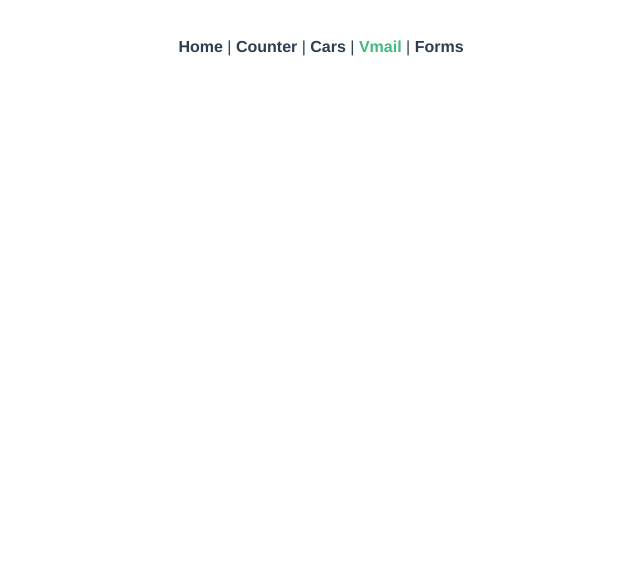
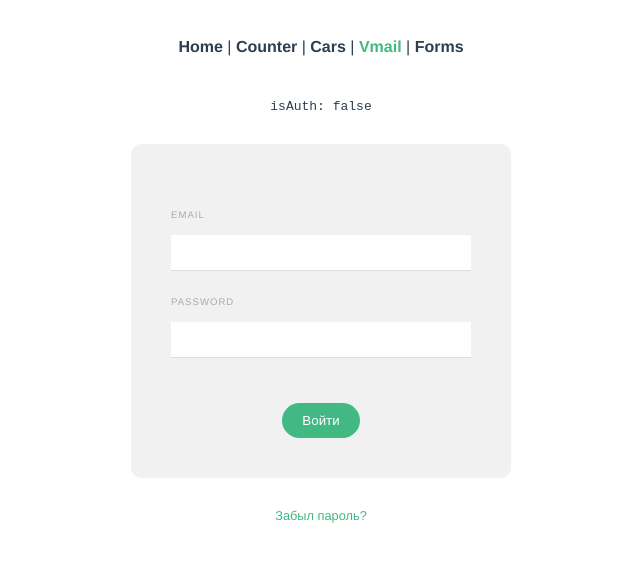
Before and after one commit to kirill-petrov/demo-vue-2, a Vue app: page /vmail in a window 1280 px wide. Shown: the top 562 px of the page, without its empty margins (319-959 px from the left). Built offline with nearby package versions, Linux system fonts and the light colour scheme.

Commit message:
testing Vmail

```diff
--- /dev/null
+++ b/src/components/AppEmailBody.vue
@@ -0,0 +1,22 @@
+<template>
+  <div>
+    <h2>Тема письма</h2>
+    <p>
+      Lorem ipsum dolor sit amet, consectetur adipisicing elit. Adipisci animi,
+      cumque ea laborum laudantium nostrum odio quis soluta sunt velit?
+    </p>
+    <button @click="$router.push({ name: 'vmail' })" class="btn">
+      Закрыть
+    </button>
+  </div>
+</template>
+
+<script>
+export default {};
+</script>
+
+<style>
+.btn {
+  width: auto;
+}
+</style>
--- /dev/null
+++ b/src/components/LoginComp.vue
@@ -0,0 +1,60 @@
+<template>
+  <div v-if="visible">
+    <form class="form" @submit.prevent="submit">
+      <div>
+        <label class="form__label" for="email">Email</label>
+        <input
+          class="form__input"
+          type="text"
+          id="email"
+          v-model.trim="email"
+        />
+      </div>
+      <div>
+        <label class="form__label" for="password">Password</label>
+        <input
+          class="form__input"
+          type="password"
+          id="password"
+          v-model="password"
+        />
+      </div>
+      <div class="form__btn-submit"><button>Войти</button></div>
+    </form>
+    <router-link class="form__link" to="/vmail/forget"
+      >Забыл пароль?</router-link
+    >
+  </div>
+</template>
+
+<script>
+export default {
+  name: 'LoginComp',
+  props: {
+    visible: {
+      type: Boolean,
+    },
+  },
+  data() {
+    return {
+      email: '',
+      password: '',
+    };
+  },
+  computed: {
+    isValid() {
+      return this.email !== '' && this.password !== '';
+    },
+  },
+  inject: ['login'],
+  methods: {
+    submit() {
+      if (this.isValid) {
+        this.email = '';
+        this.password = '';
+        this.login();
+      }
+    },
+  },
+};
+</script>
--- /dev/null
+++ b/src/components/SignupForm.vue
@@ -0,0 +1,163 @@
+<template>
+  <form class="form" @submit.prevent="handleSubmit">
+    <label class="form__label">email: {{ email }}</label>
+    <input class="form__input" type="email" v-model="email" required />
+
+    <label class="form__label">password: {{ password }}</label>
+    <input class="form__input" type="password" v-model="password" required />
+    <div class="form__error" v-if="passwordError">{{ passwordError }}</div>
+
+    <label class="form__label">role: {{ role }}</label>
+    <select class="form__select" v-model="role">
+      <option value="frontend">frontend</option>
+      <option value="backend">backend</option>
+    </select>
+
+    <label class="form__label">Skills (press enter):</label>
+    <input
+      class="form__input"
+      type="text"
+      v-model="tempSkill"
+      @keyup.enter="addSkill"
+    />
+    <div v-for="skill in skills" :key="skill" class="form__pill">
+      <span @click="deleteSkill(skill)">{{ skill }} &#215;</span>
+    </div>
+
+    <div class="form__terms">
+      <input type="checkbox" v-model="terms" required />
+      <label>Accept terms and conditions</label>
+    </div>
+
+    <div class="form__btn-submit">
+      <button>Create an Account</button>
+    </div>
+    <!--
+    <div class="terms">
+      <input type="checkbox" v-model="accept" value="terms" />
+      <label>Accept terms</label>
+    </div>
+    <div class="terms">
+      <input type="checkbox" v-model="accept" value="conditions" />
+      <label>Accept conditions</label>
+    </div>
+    <pre>{{ accept }}</pre>
+    -->
+  </form>
+</template>
+
+<script>
+export default {
+  name: 'SignupForm',
+  data() {
+    return {
+      email: '',
+      password: '',
+      role: '',
+      terms: false,
+      accept: [],
+      tempSkill: '',
+      skills: [],
+      passwordError: '',
+    };
+  },
+  methods: {
+    addSkill() {
+      const value = this.tempSkill.trim();
+      if (value !== '') {
+        if (!this.skills.includes(value)) {
+          this.skills.push(value);
+        }
+        this.tempSkill = '';
+      }
+    },
+    deleteSkill(skill) {
+      this.skills = this.skills.filter((item) => item !== skill);
+    },
+    handleSubmit() {
+      // validate password
+      this.passwordError =
+        this.password.length > 3
+          ? ''
+          : 'Password must be at least 6 characters long';
+      if (!this.passwordError) {
+        // make request to database to save user
+        console.log('Form submitted');
+        console.log('email: ', this.email);
+        console.log('password: ', this.password);
+        console.log('role: ', this.role);
+        console.log('skills: ', this.skills);
+        console.log('terms accepted: ', this.terms);
+      }
+    },
+  },
+};
+</script>
+
+<style lang="scss">
+.form {
+  max-width: 300px;
+  margin: 30px auto;
+  background: rgb(241, 241, 241);
+  text-align: left;
+  padding: 40px;
+  border-radius: 10px;
+}
+.form__label {
+  color: #aaa;
+  display: inline-block;
+  margin: 25px 0 15px;
+  font-size: 0.6rem;
+  text-transform: uppercase;
+  letter-spacing: 1px;
+}
+.form__input,
+.form__select {
+  display: block;
+  padding: 10px 6px;
+  width: 100%;
+  box-sizing: border-box;
+  border: none;
+  border-bottom: 1px solid #ddd;
+  color: #555;
+}
+.form__terms {
+  margin-top: 25px;
+}
+input[type='checkbox'] {
+  display: inline-block;
+  width: 16px;
+  margin: 0 10px 0 0;
+  position: relative;
+  top: 2px;
+}
+.form__pill {
+  display: inline-block;
+  margin: 20px 10px 0 0;
+  padding: 6px 12px;
+  border-radius: 20px;
+  border: 1px solid #42b983;
+  font-size: 12px;
+  letter-spacing: 1px;
+  font-weight: bold;
+  color: #42b983;
+  cursor: pointer;
+}
+.form__btn-submit {
+  text-align: center;
+  button {
+    width: auto;
+    margin-top: 45px;
+    padding: 10px 20px;
+    border: 0;
+    border-radius: 20px;
+    background: #42b983;
+    color: white;
+  }
+}
+.form__error {
+  color: #ff0062;
+  margin-top: 10px;
+  font-size: 0.8rem;
+}
+</style>
--- /dev/null
+++ b/src/components/TheNavbar.vue
@@ -0,0 +1,36 @@
+<template>
+  <header class="navbar" v-if="visible">
+    <ul class="navbar-menu">
+      <li>
+        <router-link to="/vmail/dashboard">Главная</router-link>
+      </li>
+      <li>
+        <router-link to="/vmail/mail">Почта</router-link>
+      </li>
+      <li @click="logout">
+        <router-link to="/vmail">Выйти</router-link>
+      </li>
+    </ul>
+  </header>
+</template>
+
+<script>
+export default {
+  name: 'TheNavbar',
+  props: {
+    visible: {
+      type: Boolean,
+    },
+  },
+  inject: ['logout'],
+};
+</script>
+
+<style>
+ul {
+  list-style: none;
+  display: flex;
+  justify-content: center;
+  gap: 20px;
+}
+</style>
--- a/src/router/index.js
+++ b/src/router/index.js
@@ -1,29 +1,68 @@
-import Vue from "vue";
-import VueRouter from "vue-router";
-import { HomeView, CounterView, CarsView } from "@/views";
-
+import Vue from 'vue';
+import VueRouter from 'vue-router';
+import {
+  HomeView,
+  CounterView,
+  CarsView,
+  VmailView,
+  NotFoundView,
+  DashboardView,
+  MailView,
+  VmailForgetView,
+  FormsView,
+} from '@/views';
 Vue.use(VueRouter);
 
 const routes = [
   {
-    path: "/",
-    name: "home",
+    path: '/',
+    name: 'home',
     component: HomeView,
   },
   {
-    path: "/counter",
-    name: "counter",
+    path: '/counter',
+    name: 'counter',
     component: CounterView,
   },
   {
-    path: "/cars",
-    name: "cars",
+    path: '/cars',
+    name: 'cars',
     component: CarsView,
+  },
+  {
+    path: '/vmail',
+    name: 'vmail',
+    component: VmailView,
+  },
+  {
+    path: '/vmail/dashboard',
+    name: 'dashboard',
+    component: DashboardView,
+  },
+  {
+    path: '/vmail/mail',
+    name: 'mail',
+    component: MailView,
+  },
+  {
+    path: '/vmail/forget',
+    name: 'forget',
+    component: VmailForgetView,
+  },
+  {
+    path: '/forms',
+    name: 'forms',
+    component: FormsView,
+  },
+  {
+    path: '/*',
+    name: '404',
+    component: NotFoundView,
   },
 ];
 
 const router = new VueRouter({
-  mode: "history",
+  mode: 'history',
   base: process.env.BASE_URL,
   routes,
 });
--- /dev/null
+++ b/src/store/modules/vmail.js
@@ -0,0 +1,21 @@
+export const vmail = {
+  namespaced: true,
+
+  state: () => ({
+    isAuth: false,
+  }),
+  mutations: {
+    login: (state) => {
+      state.isAuth = true;
+    },
+    logout: (state) => {
+      state.isAuth = false;
+    },
+  },
+  actions: {},
+  getters: {
+    checkAuth(state) {
+      return state.isAuth;
+    },
+  },
+};
--- a/src/views/HomeView.vue
+++ b/src/views/HomeView.vue
@@ -7,7 +7,7 @@
 
 <script>
 export default {
-  name: "HomeView",
+  name: 'HomeView',
   components: {},
 };
 </script>
--- /dev/null
+++ b/src/views/VmailDashboardView.vue
@@ -0,0 +1,23 @@
+<template>
+  <div class="card">
+    <pre>DashboardView</pre>
+    <pre>isAuth: {{ isAuth }}</pre>
+
+    <router-link to="/vmail/mail">To Mail</router-link>
+  </div>
+</template>
+
+<script>
+import { mapGetters } from 'vuex';
+
+export default {
+  name: 'DashboardView',
+  computed: {
+    ...mapGetters({
+      isAuth: 'vmail/checkAuth',
+    }),
+  },
+};
+</script>
+
+<style scoped></style>
--- /dev/null
+++ b/src/views/VmailForgetView.vue
@@ -0,0 +1,14 @@
+<template>
+  <div>
+    <h2>Забыл пароль? Вспоминай!</h2>
+
+    <button @click="$router.back()">Назад</button>
+  </div>
+</template>
+
+<script>
+export default {
+  name: 'ForgetView',
+  methods: {},
+};
+</script>
--- /dev/null
+++ b/src/views/VmailMailView.vue
@@ -0,0 +1,62 @@
+<template>
+  <div class="card no-padding">
+    <div class="card-nav">
+      <ul class="list">
+        <li class="list-item" v-for="email in emails" :key="email.id">
+          <a href="#">
+            {{ email.theme }}
+          </a>
+        </li>
+      </ul>
+    </div>
+    <div class="card-body">
+      <app-email-body></app-email-body>
+    </div>
+  </div>
+</template>
+
+<script>
+import AppEmailBody from '../components/AppEmailBody';
+
+export default {
+  // components: {AppEmailBody},
+  name: 'MailView',
+  inject: ['emails'],
+  components: {
+    AppEmailBody,
+  },
+};
+</script>
+
+<style scoped>
+.card {
+  display: flex;
+}
+
+.card.no-padding {
+  padding: 0;
+}
+
+.card-nav {
+  max-width: 300px;
+  border-right: 1px solid #999999;
+}
+
+.card-body {
+  padding: 0 1rem;
+}
+
+.list-item {
+  padding: 0.5rem;
+  cursor: pointer;
+}
+
+.list-item a {
+  color: #2c3e50;
+}
+
+.list-item a.active {
+  color: #3eaf7c;
+  font-weight: bold;
+}
+</style>
--- /dev/null
+++ b/src/views/VmailView.vue
@@ -0,0 +1,52 @@
+<template>
+  <div>
+    <pre>isAuth: {{ isAuth }}</pre>
+    <the-navbar :visible="isAuth"></the-navbar>
+    <login-comp :visible="!isAuth"></login-comp>
+
+    <!-- test -->
+    <signup-form v-if="false" />
+  </div>
+</template>
+
+<script>
+import { mapGetters } from 'vuex';
+import TheNavbar from '@/components/TheNavbar.vue';
+import LoginComp from '@/components/LoginComp.vue';
+import SignupForm from '@/components/SignupForm.vue';
+
+export default {
+  components: { TheNavbar, LoginComp, SignupForm },
+  computed: {
+    ...mapGetters({
+      isAuth: 'vmail/checkAuth',
+    }),
+  },
+  methods: {
+    login() {
+      this.$store.commit('vmail/login');
+      // this.$router.push('/vmail/dashboard');
+    },
+    logout() {
+      this.$store.commit('vmail/logout');
+      // this.isAuth = false;
+      // this.$router.push('/vmail');
+    },
+  },
+  provide() {
+    return {
+      login: this.login,
+      logout: this.logout,
+      emails: [
+        { id: 1, theme: 'тема-1' },
+        { id: 2, theme: 'тема-2' },
+        { id: 3, theme: 'тема-3' },
+        { id: 4, theme: 'тема-4' },
+        { id: 5, theme: 'тема-5' },
+      ],
+    };
+  },
+};
+</script>
+
+<style></style>
```
Also changed, not shown: src/store/index.js (+6 -4 lines).
